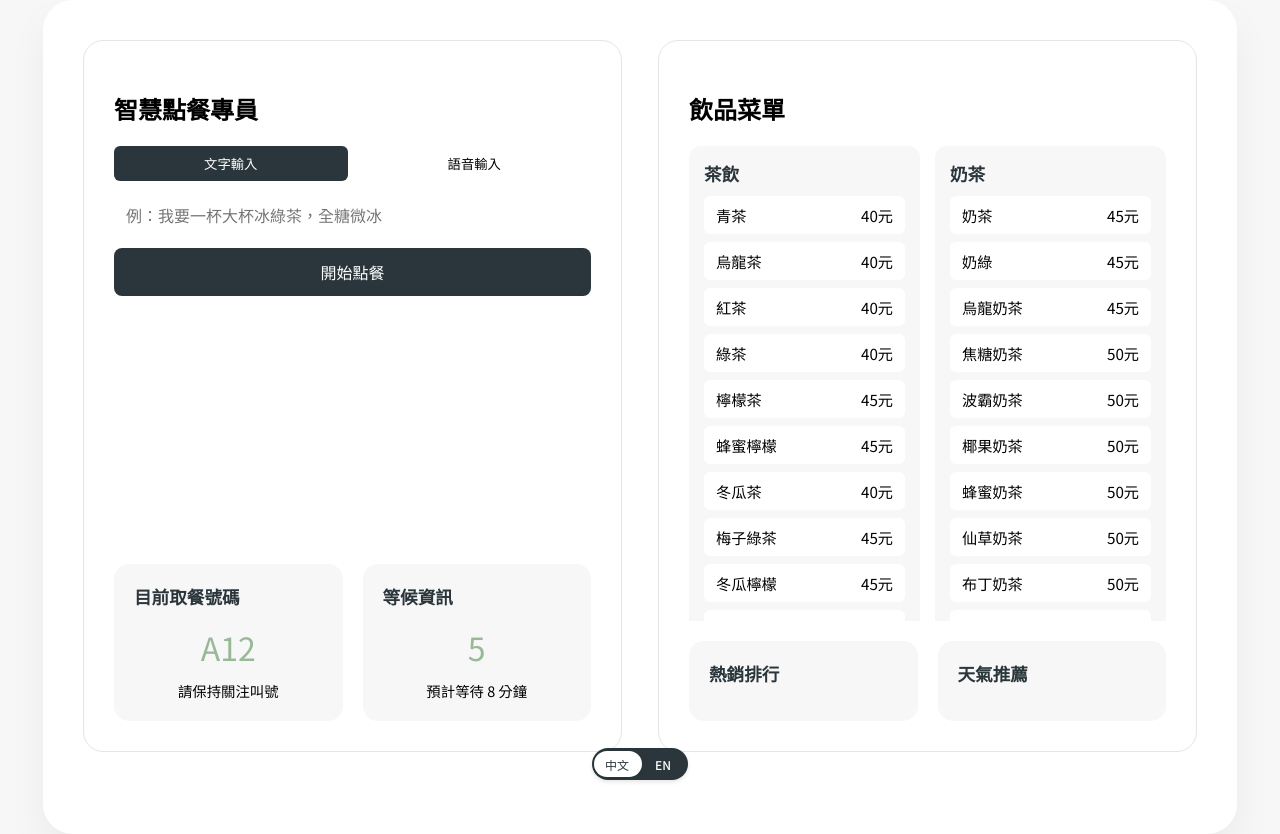
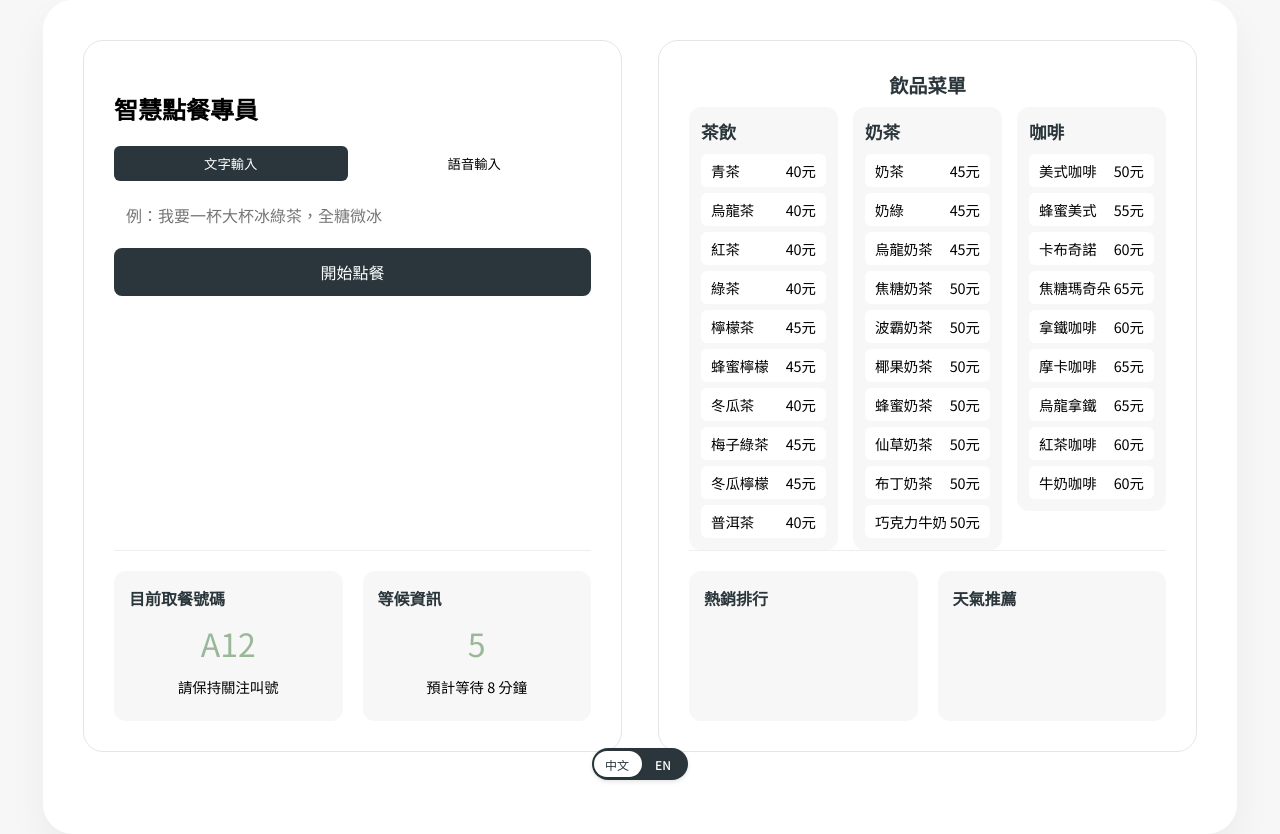
Before and after one commit to angeloange/smartorder_system, a Flask app: page / in a window 1280 px wide. Run offline with Flask 3, Linux system fonts and the light colour scheme; data that the repository does not hold is empty.

Commit message:
修復菜單的格式

```diff
--- a/static/css/menu.css
+++ b/static/css/menu.css
@@ -32,7 +32,7 @@ body {
     box-sizing: border-box;
 }
 
-.interaction-panel, .menu-panel {
+.interaction-panel {
     width: var(--panel-width);
     height: var(--panel-height);
     background: white;
@@ -41,25 +41,52 @@ body {
     padding: 30px;
     display: flex;
     flex-direction: column;
-    justify-content: space-between;
 }
+
+.menu-panel {
+    width: var(--panel-width);
+    height: var(--panel-height);
+    background: white;
+    border: 1px solid #E5E5E5;
+    border-radius: 20px;
+    padding: 30px;
+    display: flex;
+    flex-direction: column;
+    padding-top: 30;
+}
+
+.menu-section h2 {
+    margin: 0;  /* 移除 h2 的所有邊距 */
+    padding: 0px 0;  /* 加入適當的上下內距 */
+    padding-bottom: 8px;
+    color: var(--primary-color);
+    font-size: 1.2em;
+    text-align: center;
+}
+
 
 .panel-content {
     flex: 1;
     overflow-y: auto;
+    height: 487px;
 }
 
+/* 修改菜單網格布局 */
 .menu-grid {
     display: grid;
-    grid-template-columns: 1fr 1fr;
+    grid-template-columns: repeat(3, 1fr); /* 改為3欄 */
     gap: 15px;
-    margin-top: 15px;
+    margin-top: 0px;
+    margin-bottom: 0px;
+    max-height: calc(var(--panel-height) - 200px); /* 預留底部空間 */
+    overflow-y: auto;
 }
 
 .category {
     background: var(--background-color);
-    padding: 15px;
+    padding: 12px;
     border-radius: 12px;
+    height: fit-content;
 }
 
 .category.full-width {
@@ -76,34 +103,38 @@ body {
 .items {
     display: flex;
     flex-direction: column;
-    gap: 8px;
+    gap: 6px;
 }
 
 .item {
     display: flex;
     justify-content: space-between;
-    padding: 8px 12px;
+    padding: 6px 10px;
     background: white;
     border-radius: 6px;
-    font-size: 0.95em;
+    font-size: 0.9em;
 }
 
+/* 修改底部資訊區塊 */
 .bottom-info {
     display: flex;
     gap: 20px;
-    margin-top: 20px;
+    margin-top: auto; /* 推到底部 */
+    padding-top: 20px;
+    border-top: 1px solid #eee;
 }
 
 .info-box {
     flex: 1;
     background: var(--background-color);
-    padding: 20px;
-    border-radius: 15px;
+    padding: 15px;
+    border-radius: 12px;
+    height: 120px; /* 固定高度 */
 }
 
 .info-box h3 {
-    margin: 0 0 15px 0;
-    font-size: 1.1em;
+    margin: 0 0 10px 0;
+    font-size: 1em;
     color: var(--primary-color);
 }
 
@@ -120,12 +151,15 @@ body {
 }
 
 .rank-list {
-    margin-top: 10px;
+    margin-top: 8px;
+    font-size: 0.9em;
+    max-height: 80px; /* 限制高度 */
+    overflow-y: auto;
 }
 
 .rank-item {
-    padding: 5px 0;
-    font-size: 0.9em;
+    padding: 3px 0;
+    font-size: 0.85em;
 }
 
 .order-input-section {
@@ -160,6 +194,9 @@ body {
 .order-prompt {
     text-align: center;
     padding: 20px;
+    margin: 15px 0;
+    background: var(--background-color);
+    border-radius: 8px;
     color: var(--primary-color);
 }
 
```
